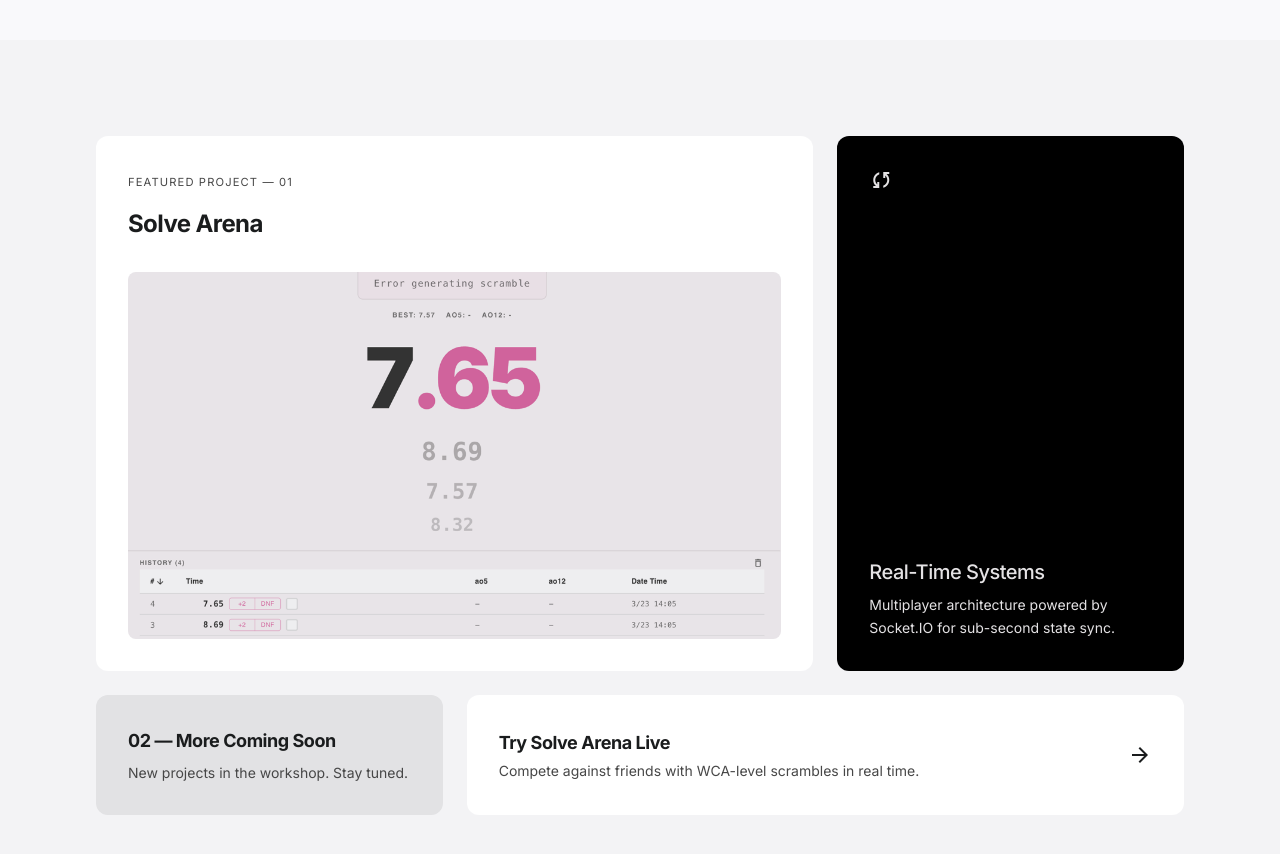
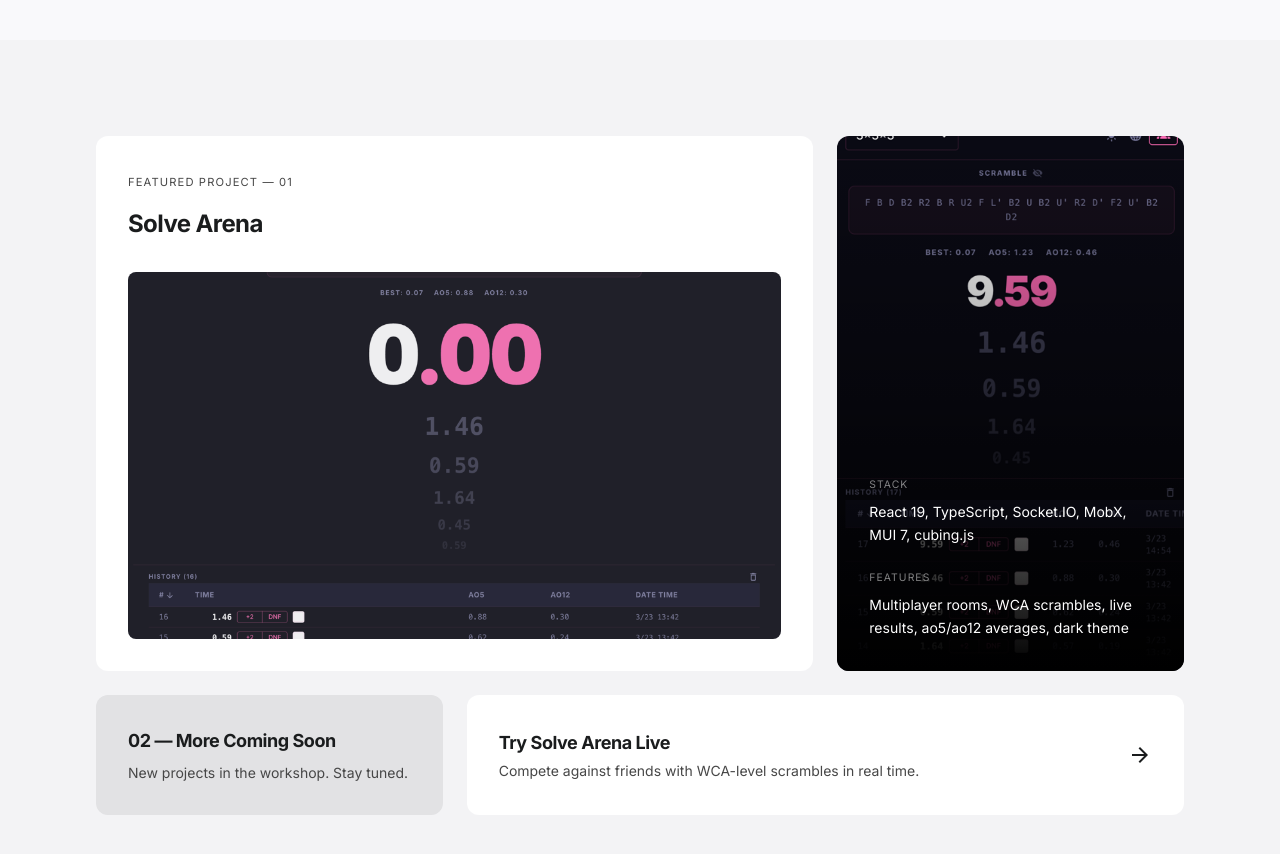
Before and after one commit to Melkoh02/melkoh.dev, a React (Vite) app: page / in a window 1280 px wide. Shown: the part 760-1614 px from the top of the page. Built offline with nearby package versions, Linux system fonts and the light colour scheme.

Commit message:
Update project 01 images and text

```diff
--- a/src/components/organisms/BentoGrid.tsx
+++ b/src/components/organisms/BentoGrid.tsx
@@ -1,6 +1,7 @@
 import { useTranslation } from "react-i18next";
 import MaterialIcon from "../atoms/MaterialIcon";
 import solveArenaImg from "../../assets/solve_arena_01.png";
+import solveArenaBg from "../../assets/solve_arena_02.png";
 
 const SOLVE_ARENA_URL = "https://melkoh02.github.io/solve-arena/";
 const SOLVE_ARENA_REPO = "https://github.com/Melkoh02/solve-arena";
@@ -36,16 +37,31 @@
           </div>
         </a>
 
-        {/* Real-Time Systems Card */}
-        <div className="md:col-span-4 bg-primary text-on-primary p-8 rounded-xl flex flex-col justify-between">
-          <MaterialIcon icon="sync" className="text-4xl" />
-          <div className="mt-12">
-            <h3 className="text-xl font-medium tracking-tight">
-              {t("portfolio.realtimeTitle")}
-            </h3>
-            <p className="mt-2 text-sm text-on-primary-fixed-variant leading-relaxed">
-              {t("portfolio.realtimeDescription")}
-            </p>
+        {/* Tech Details Card */}
+        <div className="md:col-span-4 rounded-xl flex flex-col justify-end relative overflow-hidden">
+          <img
+            src={solveArenaBg}
+            alt=""
+            className="absolute inset-0 w-full h-full object-cover"
+          />
+          <div className="absolute inset-0 bg-gradient-to-b from-transparent via-black/40 to-black" />
+          <div className="relative p-8 space-y-6">
+            <div>
+              <h4 className="font-label text-[0.65rem] uppercase tracking-widest text-white/50 mb-2">
+                {t("portfolio.realtimeTechLabel")}
+              </h4>
+              <p className="text-sm text-white leading-relaxed">
+                {t("portfolio.realtimeDescription")}
+              </p>
+            </div>
+            <div>
+              <h4 className="font-label text-[0.65rem] uppercase tracking-widest text-white/50 mb-2">
+                {t("portfolio.realtimeFeaturesLabel")}
+              </h4>
+              <p className="text-sm text-white leading-relaxed">
+                {t("portfolio.realtimeFeatures")}
+              </p>
+            </div>
           </div>
         </div>
 
--- a/src/localization/locales/en.json
+++ b/src/localization/locales/en.json
@@ -18,8 +18,11 @@
     "featuredLabel": "Featured Project — 01",
     "solveArenaTitle": "Solve Arena",
     "solveArenaAlt": "Solve Arena — multiplayer speedcube timer interface",
-    "realtimeTitle": "Real-Time Systems",
-    "realtimeDescription": "Multiplayer architecture powered by Socket.IO for sub-second state sync.",
+    "realtimeTitle": "Built With",
+    "realtimeDescription": "React 19, TypeScript, Socket.IO, MobX, MUI 7, cubing.js",
+    "realtimeFeatures": "Multiplayer rooms, WCA scrambles, live results, ao5/ao12 averages, dark theme",
+    "realtimeTechLabel": "Stack",
+    "realtimeFeaturesLabel": "Features",
     "comingSoonTitle": "02 — More Coming Soon",
     "comingSoonDescription": "New projects in the workshop. Stay tuned.",
     "viewLiveTitle": "Try Solve Arena Live",
--- a/src/localization/locales/es.json
+++ b/src/localization/locales/es.json
@@ -18,8 +18,11 @@
     "featuredLabel": "Proyecto Destacado — 01",
     "solveArenaTitle": "Solve Arena",
     "solveArenaAlt": "Solve Arena — interfaz de cronómetro de speedcube multijugador",
-    "realtimeTitle": "Sistemas en Tiempo Real",
-    "realtimeDescription": "Arquitectura multijugador impulsada por Socket.IO para sincronización en menos de un segundo.",
+    "realtimeTitle": "Construido Con",
+    "realtimeDescription": "React 19, TypeScript, Socket.IO, MobX, MUI 7, cubing.js",
+    "realtimeFeatures": "Salas multijugador, scrambles WCA, resultados en vivo, promedios ao5/ao12, tema oscuro",
+    "realtimeTechLabel": "Stack",
+    "realtimeFeaturesLabel": "Características",
     "comingSoonTitle": "02 — Próximamente",
     "comingSoonDescription": "Nuevos proyectos en el taller. Mantente atento.",
     "viewLiveTitle": "Prueba Solve Arena en Vivo",
```
Also changed, not shown: src/assets/solve_arena_01.png, src/assets/solve_arena_02.png (added).
